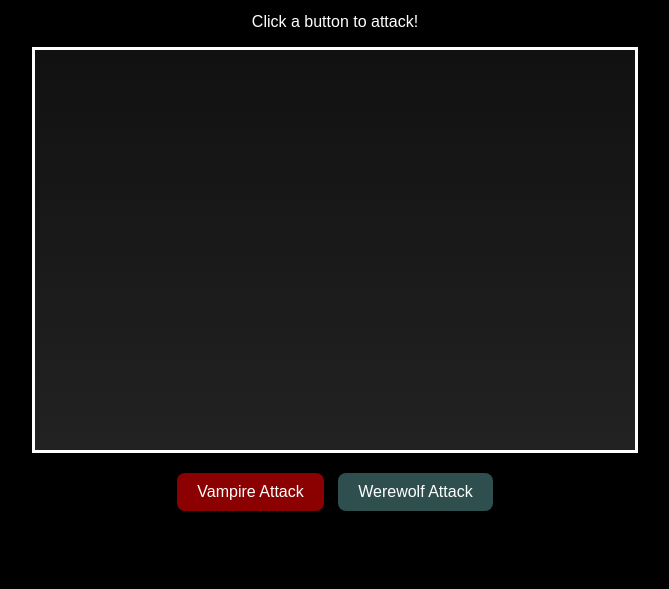
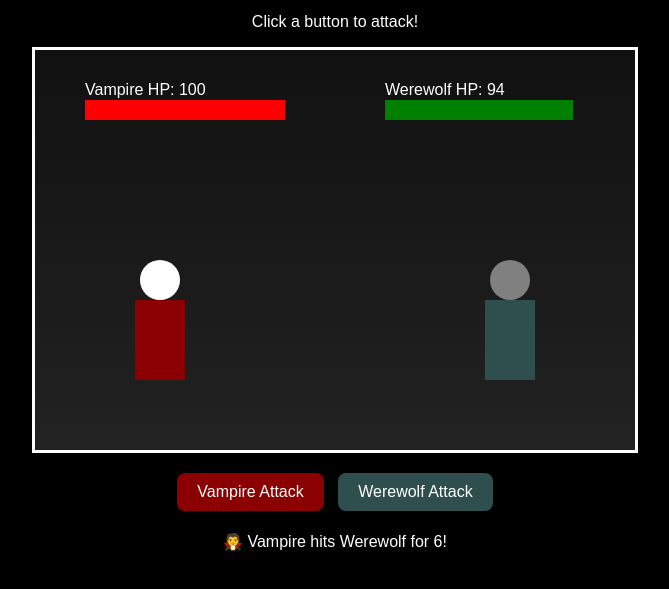
Before and after one commit to mubayak2009-creator/vampire-and-werewolf, a plain HTML site: page index.html in a window 1280 px wide. Both pictures are taken after a click on the button "Vampire Attack". Shown: the part 51-640 px from the top of the page, without its empty margins (305-974 px from the left). Drawn offline with Linux system fonts and the light colour scheme.

Commit message:
Update index.html

```diff
--- a/index.html
+++ b/index.html
@@ -51,3 +51,78 @@
     <button class="vampire" onclick="attack('vampire')">Vampire Attack</button>
     <button class="werewolf" onclick="attack('werewolf')">Werewolf Attack</button>
   </div>
+
+  <p id="status"></p>
+
+  <script>
+    const canvas = document.getElementById("gameCanvas");
+    const ctx = canvas.getContext("2d");
+
+    let vampireHP = 100;
+    let werewolfHP = 100;
+
+    function drawCharacters() {
+      // Clear old frame
+      ctx.clearRect(0, 0, canvas.width, canvas.height);
+
+      // Vampire (left)
+      ctx.fillStyle = "darkred";
+      ctx.fillRect(100, 250, 50, 80); // body
+      ctx.fillStyle = "white";
+      ctx.beginPath();
+      ctx.arc(125, 230, 20, 0, Math.PI * 2); // head
+      ctx.fill();
+
+      // Werewolf (right)
+      ctx.fillStyle = "darkslategray";
+      ctx.fillRect(450, 250, 50, 80); // body
+      ctx.fillStyle = "gray";
+      ctx.beginPath();
+      ctx.arc(475, 230, 20, 0, Math.PI * 2); // head
+      ctx.fill();
+
+      // Health bars
+      ctx.fillStyle = "red";
+      ctx.fillRect(50, 50, vampireHP * 2, 20);
+
+      ctx.fillStyle = "green";
+      ctx.fillRect(350, 50, werewolfHP * 2, 20);
+
+      // Labels
+      ctx.fillStyle = "white";
+      ctx.font = "16px Arial";
+      ctx.fillText("Vampire HP: " + vampireHP, 50, 45);
+      ctx.fillText("Werewolf HP: " + werewolfHP, 350, 45);
+    }
+
+    function attack(who) {
+      if (vampireHP <= 0 || werewolfHP <= 0) return;
+
+      if (who === "vampire") {
+        let dmg = Math.floor(Math.random() * 15) + 5;
+        werewolfHP -= dmg;
+        document.getElementById("status").innerText = "🧛 Vampire hits Werewolf for " + dmg + "!";
+      } else {
+        let dmg = Math.floor(Math.random() * 15) + 5;
+        vampireHP -= dmg;
+        document.getElementById("status").innerText = "🐺 Werewolf hits Vampire for " + dmg + "!";
+      }
+
+      if (vampireHP <= 0) {
+        vampireHP = 0;
+        document.getElementById("status").innerText = "🐺 Werewolf Wins!";
+      }
+
+      if (werewolfHP <= 0) {
+        werewolfHP = 0;
+        document.getElementById("status").innerText = "🧛 Vampire Wins!";
+      }
+
+      drawCharacters();
+    }
+
+    // Draw first frame when page loads
+    window.onload = drawCharacters;
+  </script>
+</body>
+</html>
```
